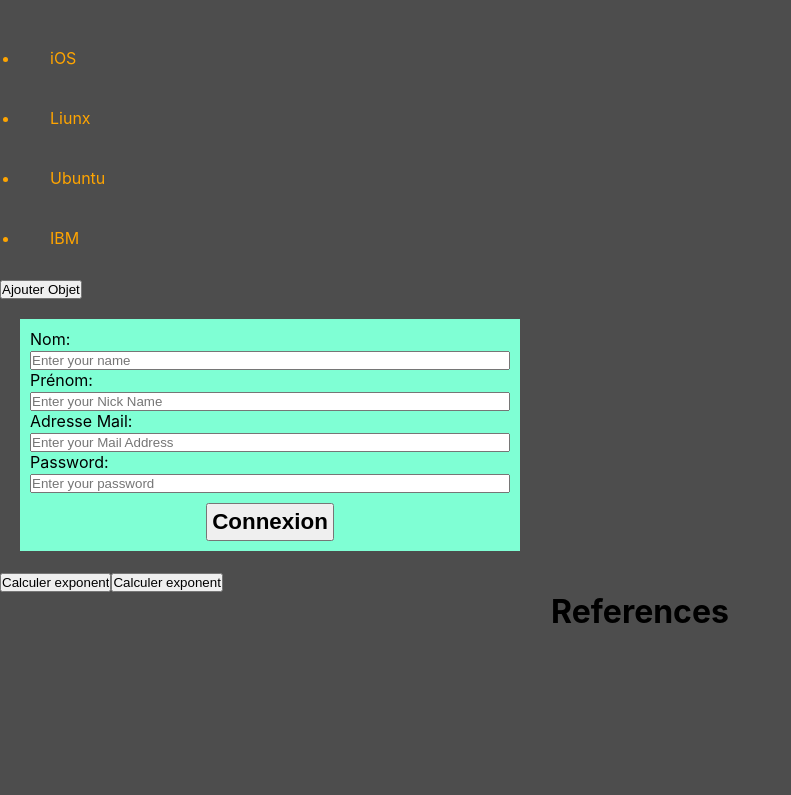
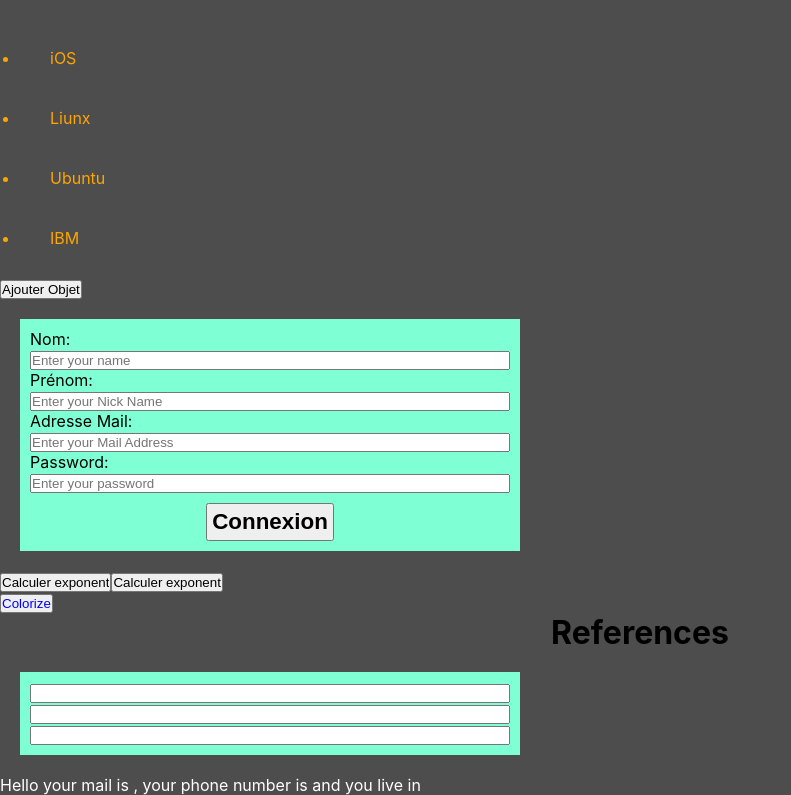
Before and after one commit to Ahmed-Rs/React-fundamentals, a React (Create React App) app: page / in a window 1280 px wide. Shown: the part 1019-1814 px from the top of the page, without its empty margins (0-791 px from the left). Before the commit the page ends 1650 px from the top, so only its background shows below. Built offline with nearby package versions, Linux system fonts and the light colour scheme.

Commit message:
Lifting State Up

```diff
--- a/src/Content.js
+++ b/src/Content.js
@@ -123,6 +123,28 @@ function Calculator({ nb1, nb2, operation, style, ftStyle }) {
 const multiplication = (a, b) => a * b;
 const exponent = (a, b) => a * Math.exp(b);
 
+// HOC
+const withBlueModifier = (WrappedContent) => {
+  return function (props) {
+    return <WrappedContent color={"blue"} {...props} />; // On rajoute le {...props} pour pouboir ajouter des props au choix, lors de l'appel final au composant <BlueButton />
+  };
+};
+
+// On déclare le Button normalement, on lui définit des props, puis dans le HOC, on donne des valeurs à ces props, et l'appel au HOC avec le Button en param, lui fera injecter les valeurs.
+// Le HOC prend en param un component et le restitue après lui avoir injecté des valeurs à travers les props.
+const Button = (props) => {
+  return (
+    <button
+      style={{ color: props.color, cursor: props.cursor, ...props.style }}
+      {...props}
+    >
+      Colorize
+    </button>
+  );
+};
+
+const BlueButton = withBlueModifier(Button);
+
 const Home = () => {
   return (
     <div className="home">
@@ -141,6 +163,7 @@ const Home = () => {
       />
       <Calculator ftStyle={"oblique"} nb1={1} nb2={2} operation={exponent} /> */}
       <Calculator nb1={4} nb2={7} operation={exponent} />
+      <BlueButton cursor={"pointer"} />
     </div>
   );
 };
--- a/src/Footer.js
+++ b/src/Footer.js
@@ -1,4 +1,80 @@
 import * as React from "react";
+
+// Lifting State Up
+function EmailInput({ email, handleEmailChange }) {
+  const handleChange = (e) => {
+    handleEmailChange(e.target.value);
+  };
+  return (
+    <label htmlFor="email">
+      <input type="text" value={email} onChange={handleChange} />
+      {/* En temps normal, lors de l'usage d'un State, on transfert la value {email} vers setEmail
+      mais ici nous ferons de même, mais le set est dans le Composant supérieur
+      grâce à handleEmailChange et newEMail.
+      Ce transfert nous permet de déplacer le React.useState vers le composant supérieur */}
+    </label>
+  );
+}
+
+function PhoneInput({ phoneNumber, handlePhoneChange }) {
+  const handleChange = (e) => {
+    handlePhoneChange(e.target.value);
+  };
+
+  return (
+    <label htmlFor="email">
+      <input type="text" value={phoneNumber} onChange={handleChange} />
+    </label>
+  );
+}
+
+function LocationInput({ location, handleLocationChange }) {
+  const handleChange = (e) => {
+    handleLocationChange(e.target.value);
+  };
+
+  return (
+    <label htmlFor="location">
+      <input type="text" value={location} onChange={handleChange} />
+    </label>
+  );
+}
+
+const Contact = () => {
+  const [email, setEmail] = React.useState();
+  const [phoneNumber, setPhoneNumber] = React.useState();
+  const [location, setLocation] = React.useState();
+
+  // ourNewEmail == e.target.value
+  // handleEmailChange() == newEMail()
+  function newEmail(ourNewEmail) {
+    setEmail(ourNewEmail);
+  }
+  function newPhoneNumber(ourNewPhone) {
+    setPhoneNumber(ourNewPhone);
+  }
+
+  function newLocation(ourNewLocation) {
+    setLocation(ourNewLocation);
+  }
+
+  return (
+    <div>
+      <form>
+        <EmailInput email={email} handleEmailChange={newEmail} />
+        <PhoneInput
+          phoneNumber={phoneNumber}
+          handlePhoneChange={newPhoneNumber}
+        />
+        <LocationInput location={location} handleLocationChange={newLocation} />
+      </form>
+      <p style={{ color: "white" }}>
+        Hello your mail is {email}, your phone number is {phoneNumber} and you
+        live in {location}
+      </p>
+    </div>
+  );
+};
 
 const Footer = () => {
   return (
@@ -6,6 +82,7 @@ const Footer = () => {
       <div className="footer-title">
         <h1>References</h1>
       </div>
+      <Contact />
     </div>
   );
 };
```
Also changed, not shown: src/SignUp.js (+25 -12 lines).
